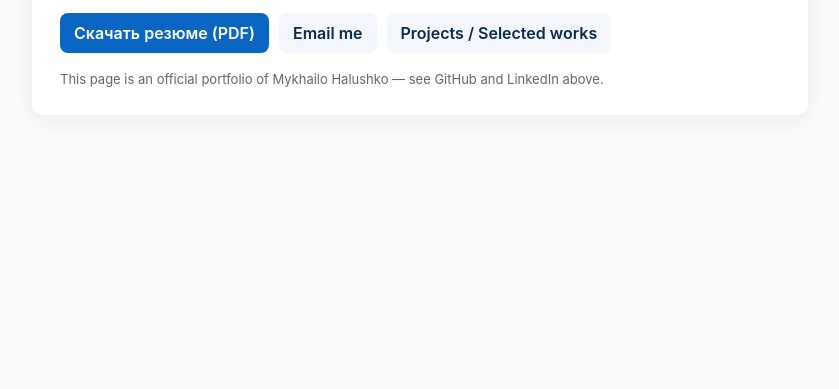
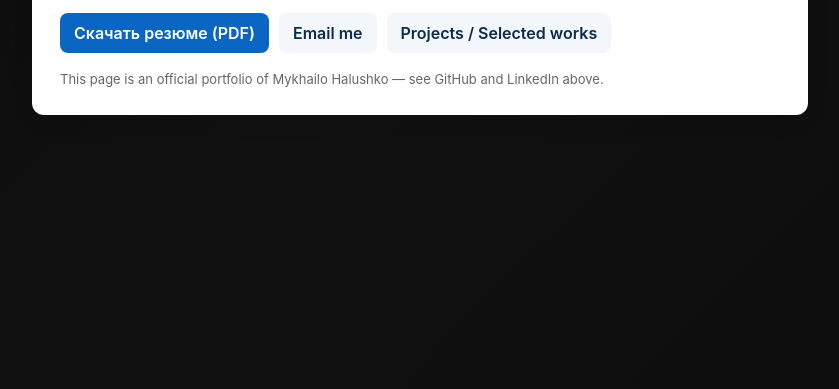
Before and after one commit to kulichanskiy/kulichanskiy.github.io, a plain HTML site: page index.html in a window 1280 px wide. Shown: the part 411-800 px from the top of the page, without its empty margins (220-1059 px from the left). Drawn offline with Linux system fonts and the light colour scheme.

Commit message:
Update styles.css

```diff
--- a/styles.css
+++ b/styles.css
@@ -3,7 +3,7 @@
 }
 body {
   font-family:Inter, system-ui,Segoe UI, Arial;
-  background:#fafafa;
+  background: linear-gradient(135deg, #0a0a0a, #111, #0d0d0d);
   color:#111;
   margin:0;
   display:flex;
```
